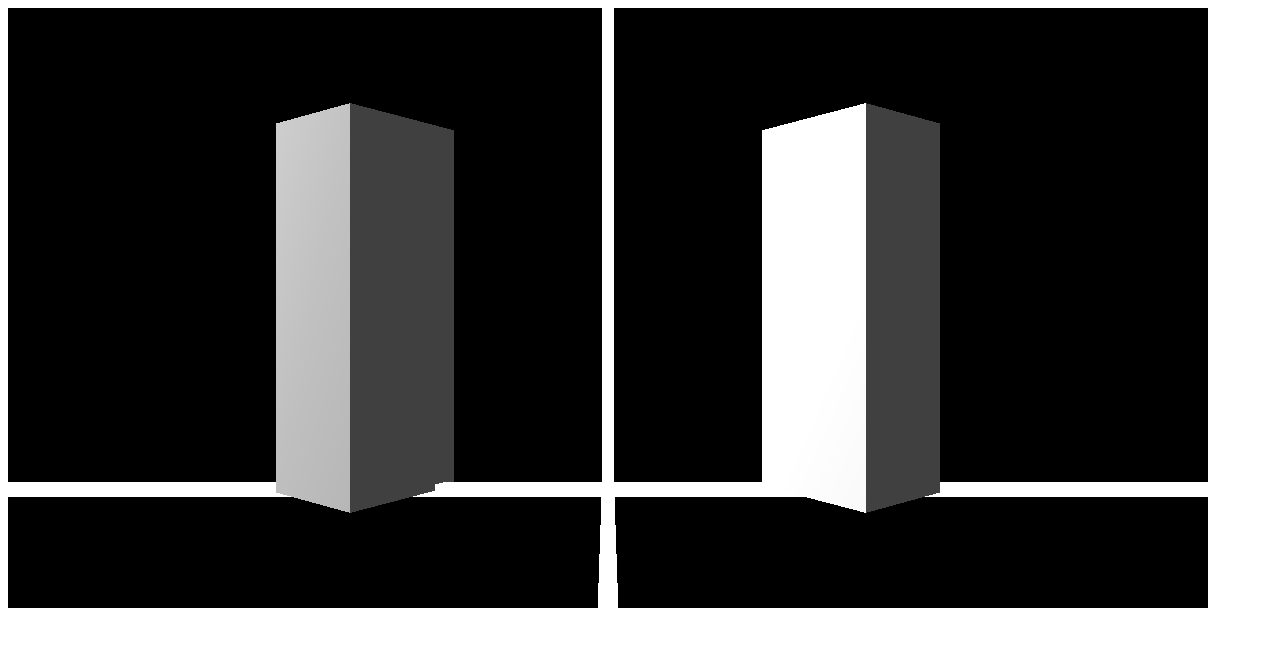
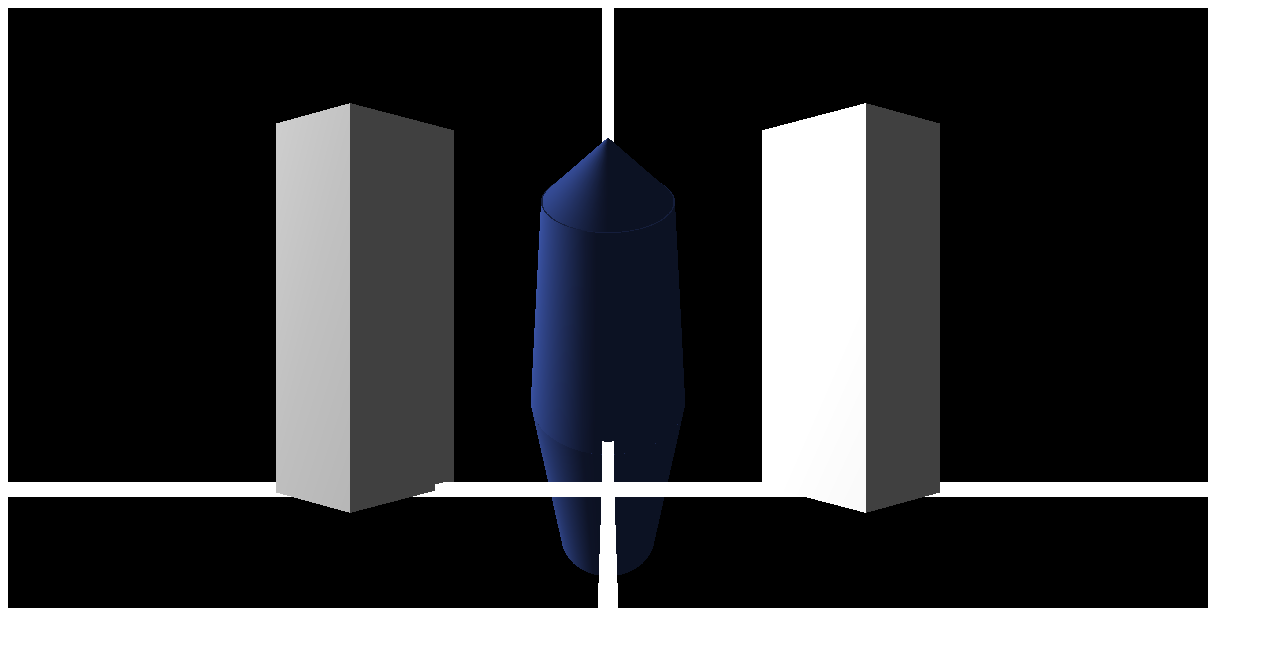
Before and after one commit to chrisberry4545/ThreeJsTesting, a plain HTML site: page ThreeJsTesting/index.html in a window 1280 px wide. Drawn offline with Linux system fonts and the light colour scheme; animation ran at ten frames a second.

Commit message:
Added wrapper for complex object

```diff
--- a/ThreeJsTesting/index.html
+++ b/ThreeJsTesting/index.html
@@ -86,15 +86,25 @@
         gerkin.scale.y *= 5;
         //scene.add(gerkin);
 
-        var geom = new THREE.Geometry();
-        var v1 = new THREE.Vector3(0, 0, 0);
-        var v2 = new THREE.Vector3(0, 500, 0);
-        var v3 = new THREE.Vector3(0, 500, 500);
+        var firstConeHeight = 100;
+        var coneLargestWidth = 35;
+        var coneSmallestWidth = 25;
+        var radiusSegments = 40;
+        var heightSegments = 5;
+        var geomObj = new THREE.Mesh(new THREE.CylinderGeometry(coneSmallestWidth, coneLargestWidth, firstConeHeight, radiusSegments, heightSegments), sphereMaterial);
+        geomObj.position.set(0, 0, 0);
 
-        geom.faces.push(new THREE.Face3(0, 1, 2));
+        var geomObj2 = new THREE.Mesh(new THREE.CylinderGeometry(coneLargestWidth, coneSmallestWidth, firstConeHeight, radiusSegments, heightSegments), sphereMaterial);
+        geomObj2.position.set(0, -firstConeHeight, 0);
 
-        var object = new THREE.Mesh(geom, sphereMaterial);
-        scene.add(object);
+        var geomObj3 = new THREE.Mesh(new THREE.CylinderGeometry(0, coneSmallestWidth, 25, radiusSegments, 5), sphereMaterial);
+        geomObj3.position.set(0, 62, 0);
+
+        var group = new THREE.Object3D();
+        group.add(geomObj);
+        group.add(geomObj2);
+        group.add(geomObj3);
+        scene.add(group);
 
 
 
@@ -269,6 +279,9 @@
 
             controls.update(); // required if controls.enableDamping = true, or if controls.autoRotate = true
 
+
+            group.rotateX(rotateAmount);
+
             requestAnimFrame(animloop);
             // draw!
             render();
```
Also changed, not shown: 1 other file.
